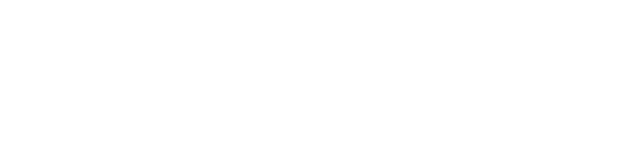
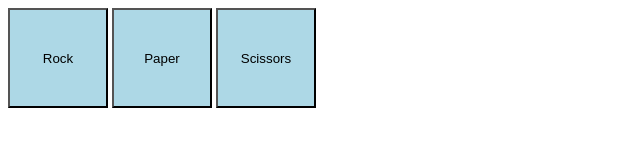
Before and after one commit to jirivrana2000/rock-paper-scissors, a plain HTML site: page index.html in a window 1280 px wide. Shown: the whole page, without its empty margins (0-640 px from the left). Drawn offline with Linux system fonts and the light colour scheme.

Commit message:
make buttons that return choice

```diff
--- a/index.html
+++ b/index.html
@@ -1,14 +1,18 @@
 <!DOCTYPE html>
-<html lang="en">
+<html lang="cz">
 <head>
     <meta charset="UTF-8">
     <meta http-equiv="X-UA-Compatible" content="IE=edge">
     <meta name="viewport" content="width=device-width, initial-scale=1.0">
     <title>Rock Paper Scissors</title>
     <script src="script.js"></script>
+    <link rel="stylesheet" href="style.css">
+
 </head>
 <body>
-
+    <button class="btn" onclick="rockChoice()">Rock</button>
+    <button class="btn" onclick="paperChoice()">Paper</button>
+    <button class="btn" onclick="scissorsChoice()">Scissors</button>
 
 
 </body>
--- a/script.js
+++ b/script.js
@@ -46,6 +46,35 @@ function playRound(playerSelection, computerSelection) {
 let playerScore = 0;
 let computerScore = 0;
 
+let playerSelection
+
+
+
+function rockChoice() {
+  return playerSelection = "rock";
+}
+
+
+function paperChoice() {
+  return playerSelection = "paper";
+}
+
+function scissorsChoice() {
+  return playerSelection = "scissors";
+}
+
+
+console.log(playerSelection)
+
+
+/*const playerSelection = element.getElementById("#btn");
+playerSelection.onclick = console.log(playerSelection)
+const computerSelection = getComputerChoice();
+*/
+
+
+
+/*
 //this function play 5 round of game and print result in console
 function game() {
   playRound()
@@ -63,3 +92,4 @@ function game() {
   } else (i = 5)
     console.log("Game ower!")
 }
+*/
--- /dev/null
+++ b/style.css
@@ -0,0 +1,6 @@
+.btn {
+    color: black;
+    background-color: lightblue;
+    height: 100px;
+    width: 100px;
+}
```
